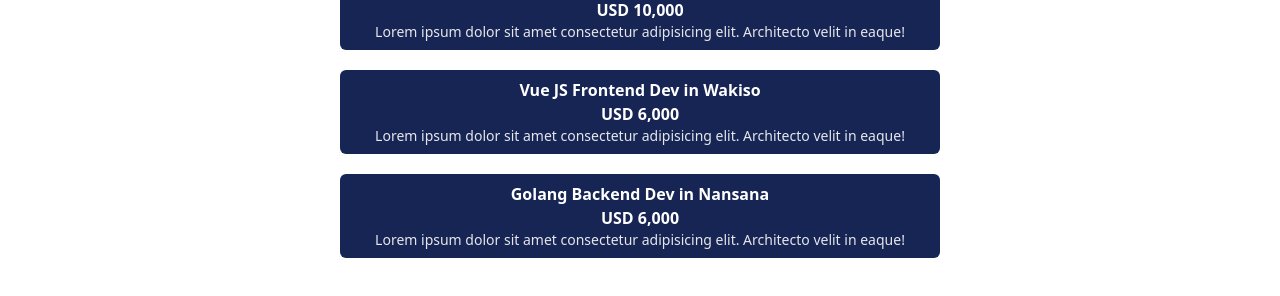
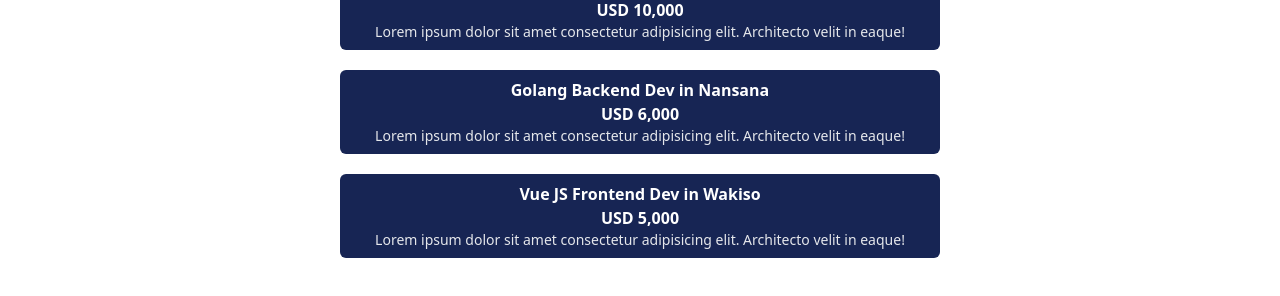
Before and after one commit to Raymondcoder27/TechJobs-vuejs-typescript-, a Vue app: page / in a window 1280 px wide. Shown: the part 258-554 px from the top of the page. Built offline with nearby package versions, Linux system fonts and the light colour scheme.

Commit message:
fixes order bugs

```diff
--- a/src/components/JobList.vue
+++ b/src/components/JobList.vue
@@ -1,5 +1,5 @@
 <script setup lang="ts">
-import { PropType } from 'vue';
+import { PropType, computed } from 'vue';
 import Job from '@/types/Job';
 import type OrderTerm from '@/types/OrderTerm';
     const props = defineProps({
@@ -12,13 +12,20 @@ import type OrderTerm from '@/types/OrderTerm';
             type: String as PropType<OrderTerm>
         }
     })
+
+    const orderedJobs = computed(()=>{
+        return [...props.jobs].sort((a: Job, b: Job)=> {
+            return a[props.order] > b[props.order] ? 1 : -1
+        })
+    })
 </script>
 
 <template>
     <div>
         <ul>
            ordered by {{ order }}
-            <li class="bg-blue-950 text-white font-semibold rounded-md mx-auto w-[600px] py-2 my-5" v-for="job in jobs" :key="job.id">{{ job.title }} in {{ job.location }}
+            <li class="bg-blue-950 text-white font-semibold rounded-md mx-auto w-[600px] py-2 my-5" v-for="job in orderedJobs" :key="job.id">
+                <h2>{{ job.title }} in {{ job.location }}</h2>
             <div class="salary">{{ job.salary }}</div>
             <div class="text-sm text-gray-200 font-thin">
                 <p>Lorem ipsum dolor sit amet consectetur adipisicing elit. Architecto velit in eaque!</p>
--- a/src/views/HomeView.vue
+++ b/src/views/HomeView.vue
@@ -21,7 +21,7 @@ const jobs = ref<Job[]>([
 },
 {title: 'Vue JS Frontend Dev',
   location: 'Wakiso',
-  salary: 'USD 6,000',
+  salary: 'USD 5,000',
   id: '2'
 },{title: 'Golang Backend Dev',
   location: 'Nansana',
```
